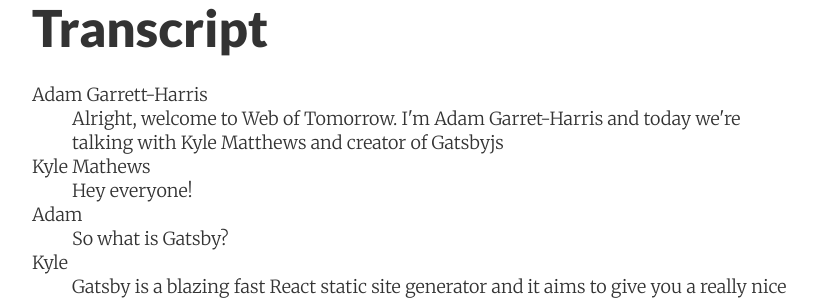
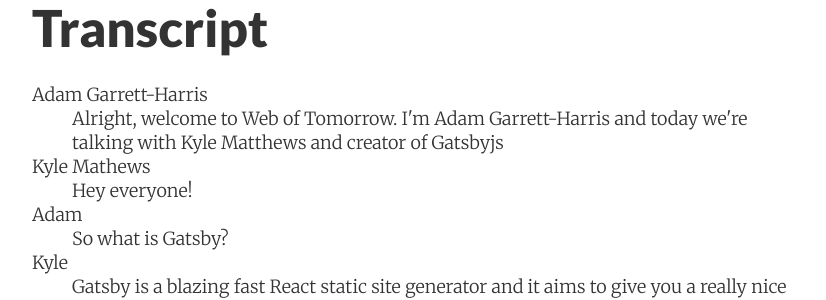
Before and after one commit to agarrharr/weboftomorrowpodcast.com, a Jekyll site: the page built from _posts/2017-08-07-gatsby-kyle-mathews.md, in a window 1280 px wide and 900 px high, scrolled down 752 px. Shown: the part 153-453 px from the top of the window, without its empty margins (224-1050 px from the left). Built offline with Jekyll 4.4.1, drawn with Linux system fonts in a browser that asks for light colours; comment, search, counter and statistics services are not loaded.

Commit message:
Fix my name spelling

```diff
--- a/_posts/2017-08-07-gatsby-kyle-mathews.md
+++ b/_posts/2017-08-07-gatsby-kyle-mathews.md
@@ -18,7 +18,7 @@
 <h2>Transcript</h2>
 <dl>
 <dt>Adam Garrett-Harris</dt>
-<dd>Alright, welcome to Web of Tomorrow. I'm Adam Garret-Harris and today we're talking with Kyle Matthews and creator of Gatsbyjs</dd>
+<dd>Alright, welcome to Web of Tomorrow. I'm Adam Garrett-Harris and today we're talking with Kyle Matthews and creator of Gatsbyjs</dd>
 
 <dt>Kyle Mathews</dt>
 <dd>Hey everyone!</dd>
```
